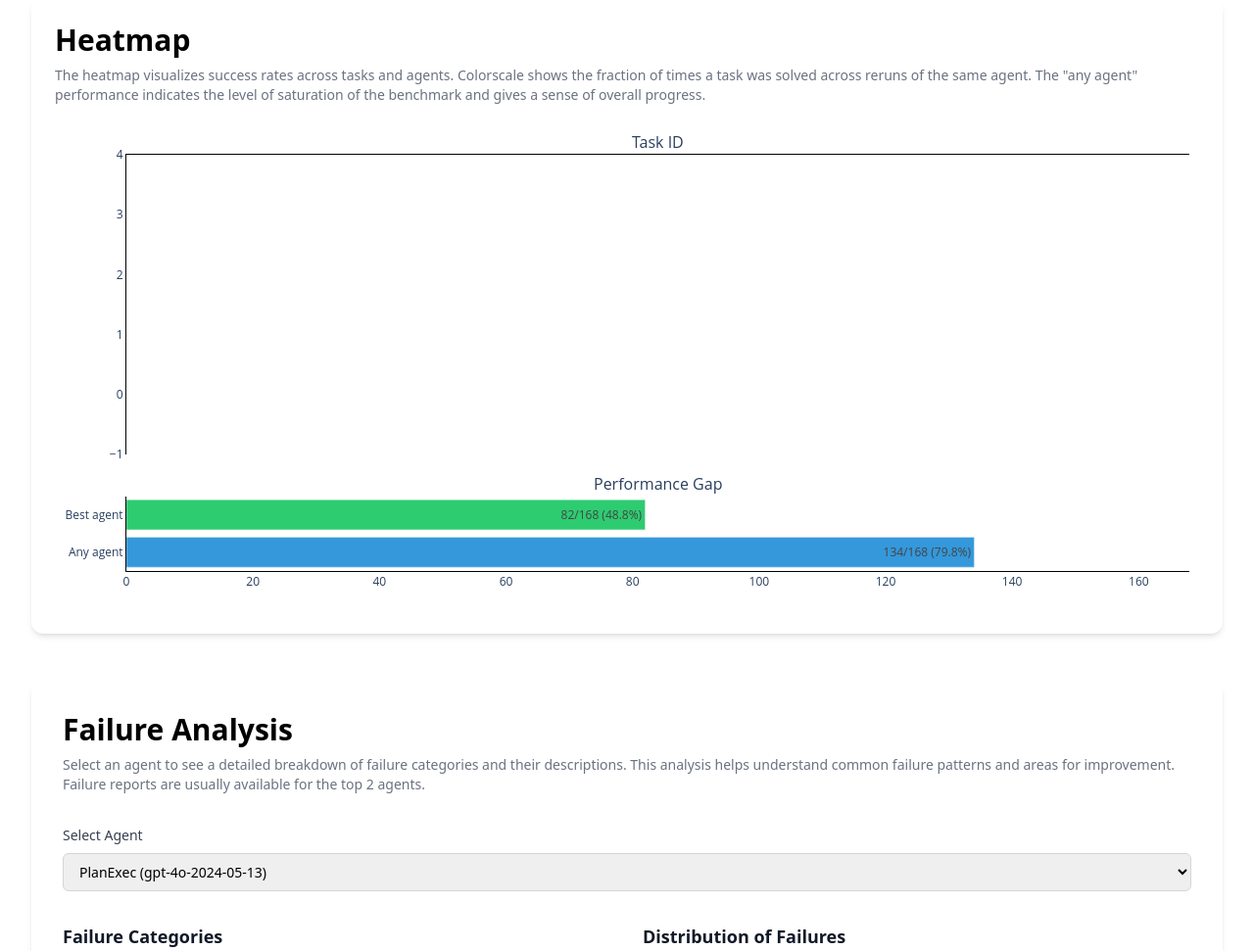
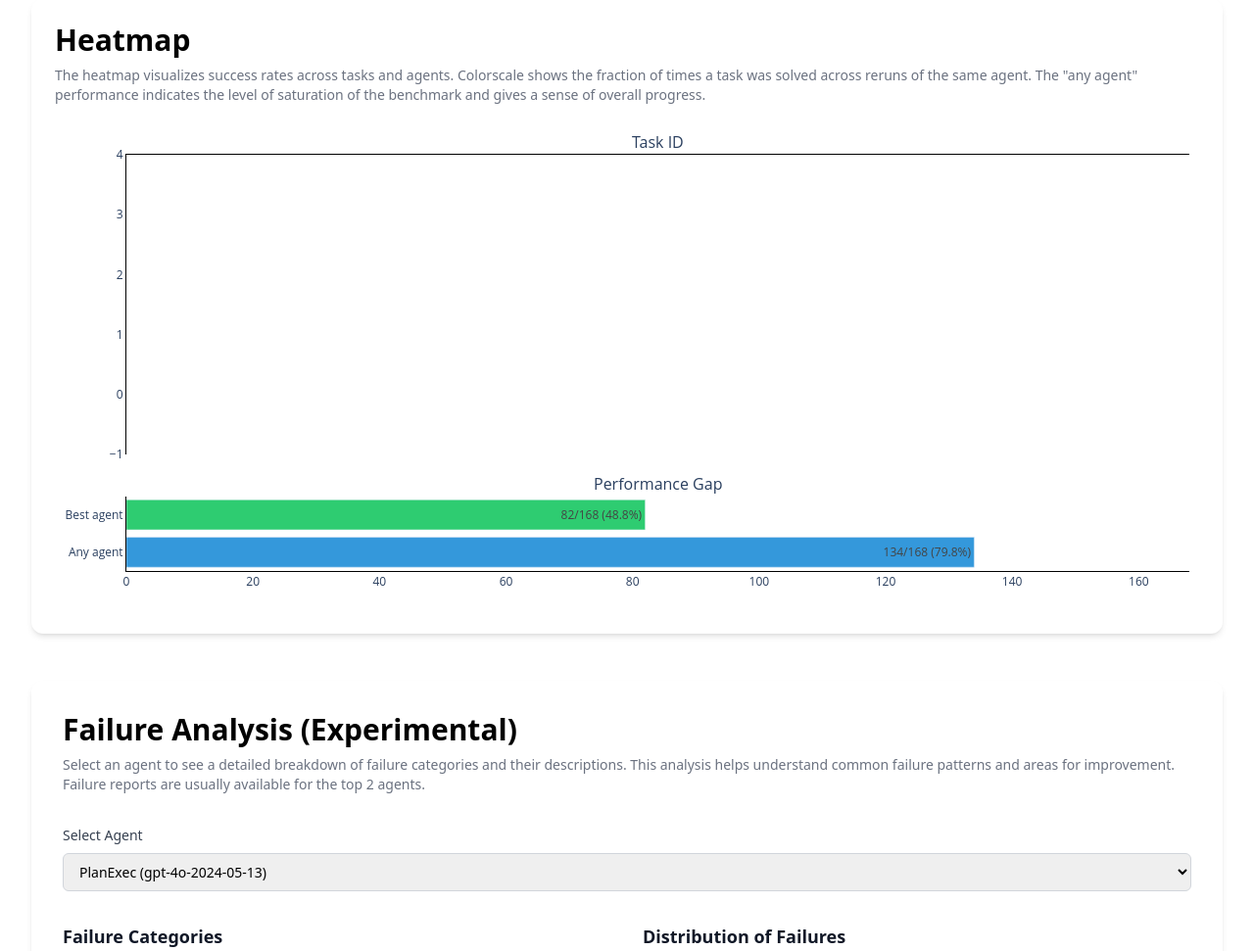
Before and after one commit to fsndzomga/hal-frontend, a Flask app: page /appworld_test_normal in a window 1280 px wide. Shown: the part 2550-3521 px from the top of the page at 98% size. Run offline with Flask 3, Linux system fonts and the light colour scheme; data comes from the database, SQL or seed files in the repository; some libraries are stand-ins or nearby versions.

Commit message:
add experimental tag

```diff
--- a/templates/failure_analysis.html
+++ b/templates/failure_analysis.html
@@ -1,6 +1,6 @@
 <!-- Failure Report Section -->
 <div class="bg-white rounded-xl shadow-md p-8 mb-2">
-    <h3 class="text-3xl font-semibold mb-2">Failure Analysis</h3>
+    <h3 class="text-3xl font-semibold mb-2">Failure Analysis (Experimental)</h3>
     <p class="text-sm text-gray-500 mb-8">
         Select an agent to see a detailed breakdown of failure categories and their descriptions.
         This analysis helps understand common failure patterns and areas for improvement. Failure reports are usually available for the top 2 agents.
```
